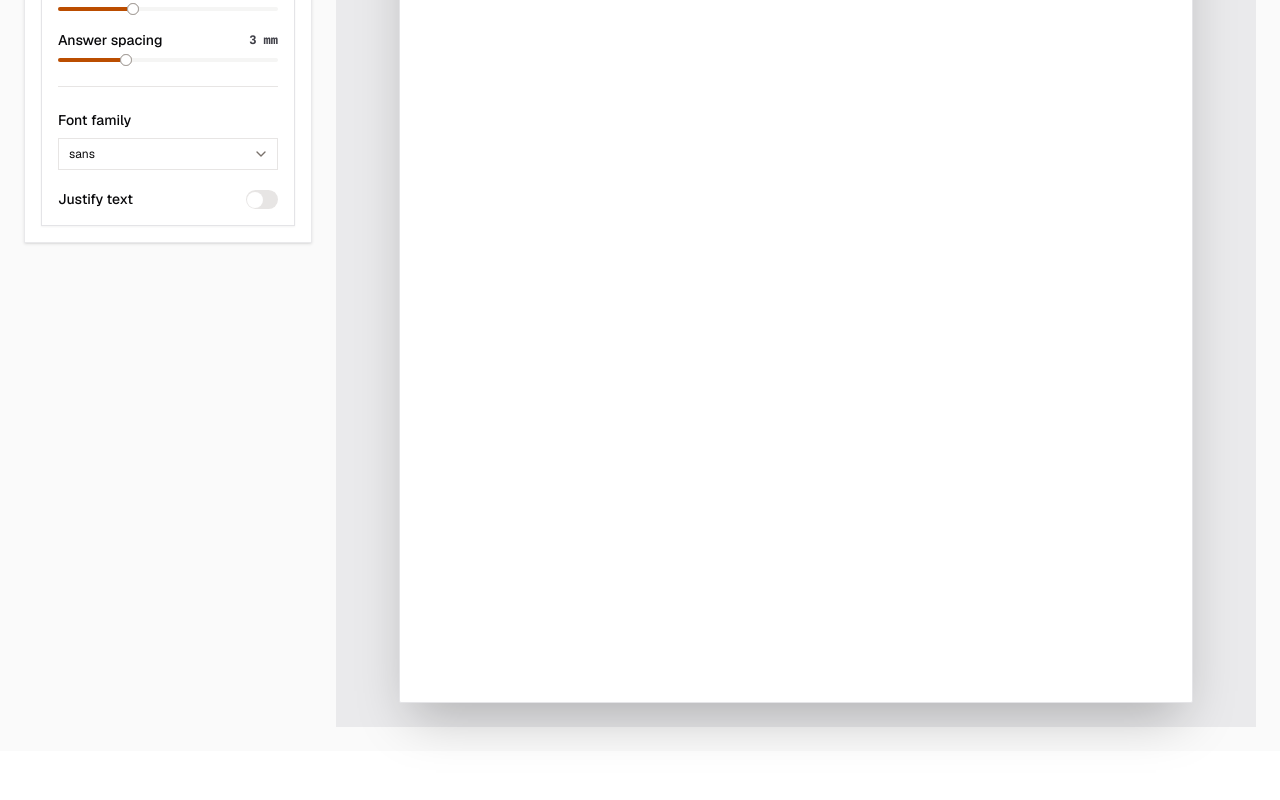
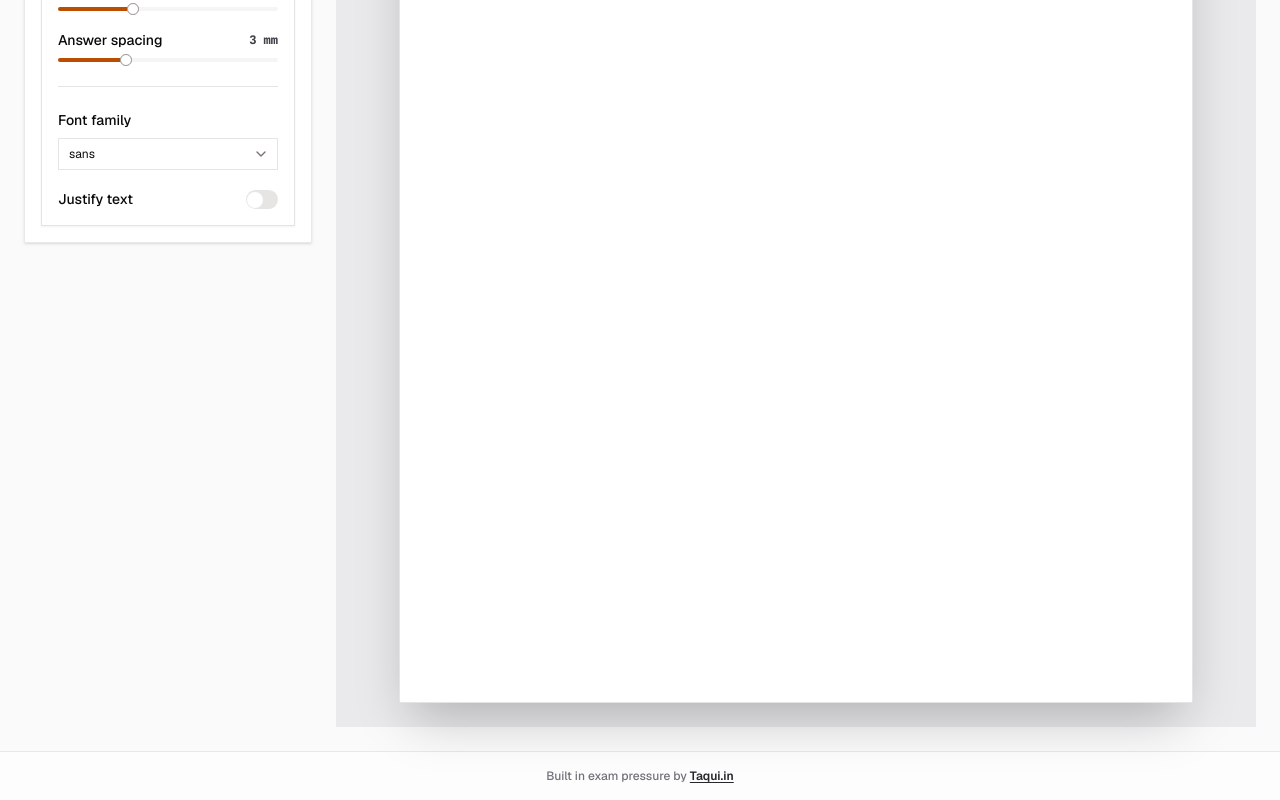
Before and after one commit to dronzer-786/chutka-maker, a Next.js app: page / in a window 1280 px wide. Shown: the part 676-1476 px from the top of the page. Before the commit the page ends 1427 px from the top, so only its background shows below. Built offline with nearby package versions, Linux system fonts and the light colour scheme.

Commit message:
add footer with link to Taqui.in

```diff
--- a/components/chutka-maker.tsx
+++ b/components/chutka-maker.tsx
@@ -1090,6 +1090,21 @@ export default function ChutkaMaker() {
           </div>
         )}
       </main>
+
+      {/* App Footer */}
+      <footer className="print-hidden border-t border-zinc-200/80 bg-white/60 py-4 text-center">
+        <p className="text-xs text-zinc-500 font-medium">
+          Built in exam pressure by{" "}
+          <a
+            href="https://taqui.in"
+            target="_blank"
+            rel="noopener noreferrer"
+            className="font-semibold text-zinc-800 underline underline-offset-2 hover:text-purple-600 transition-colors"
+          >
+            Taqui.in
+          </a>
+        </p>
+      </footer>
     </div>
   );
 }
```
